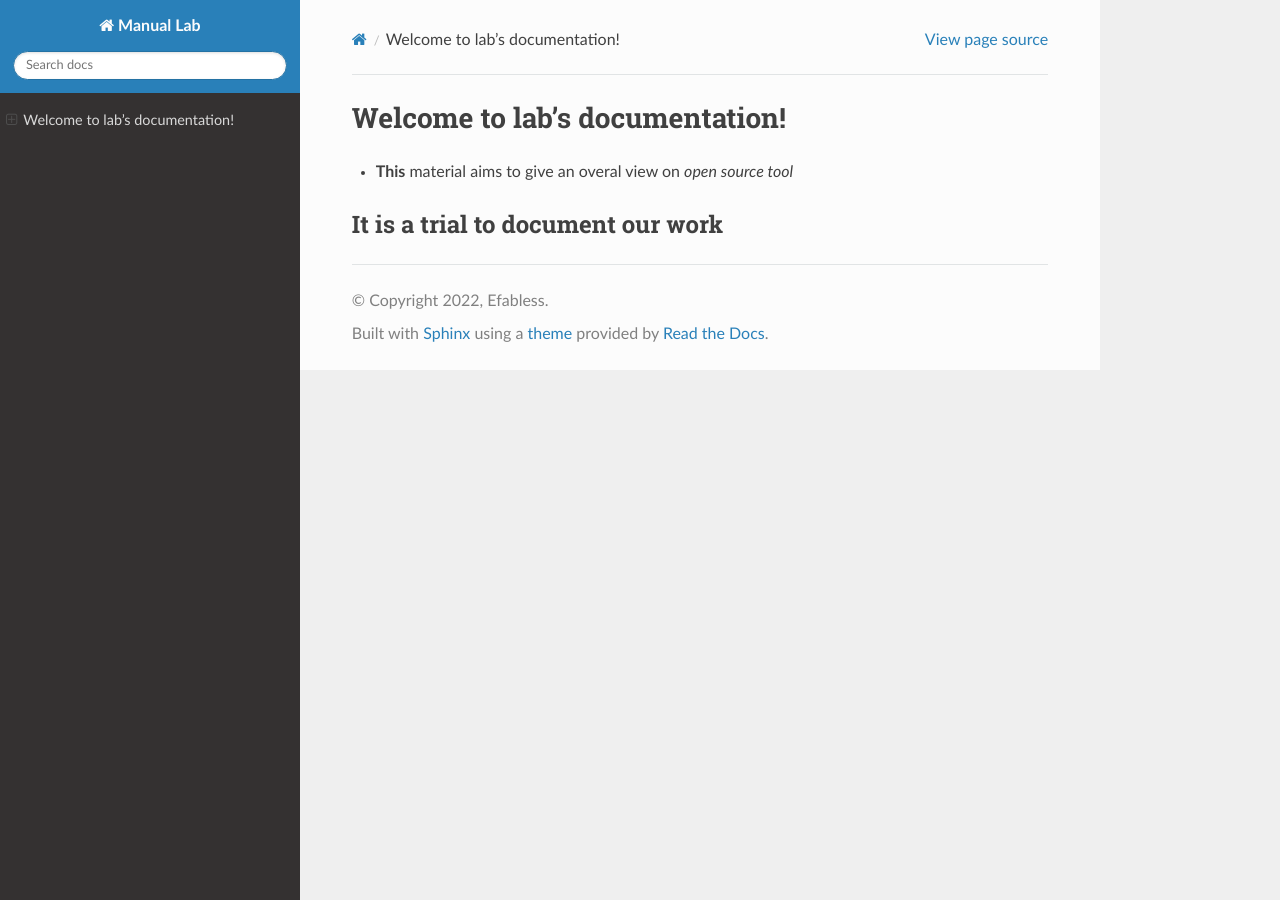
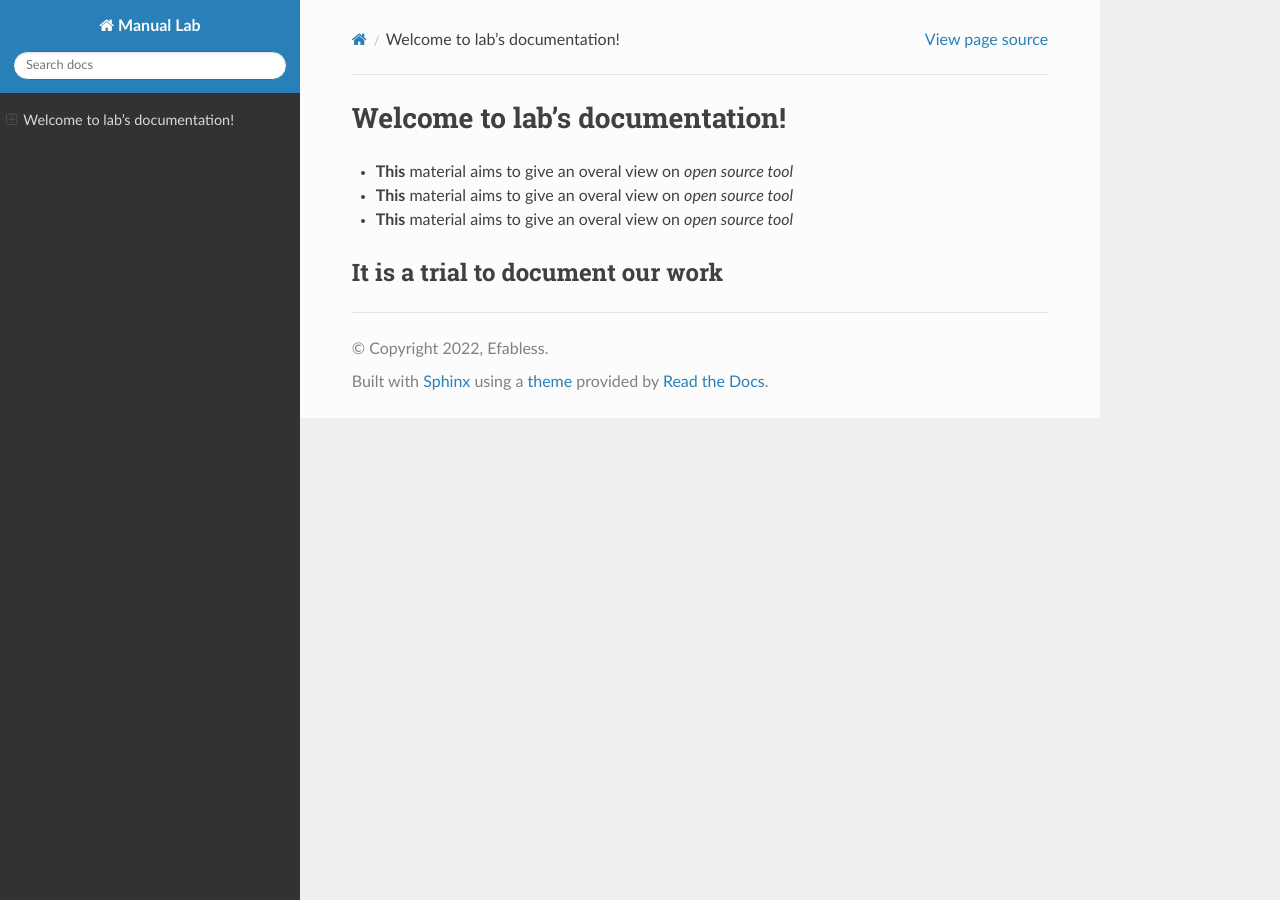
Before and after one commit to Ahmedredamohamed2022/Manual_Lab, a Sphinx documentation site: the page built from docs/source/index.rst, in a window 1280 px wide. Built offline with Sphinx 7.4.7 and the Read the Docs theme 2.0.0, drawn with Linux system fonts in a browser that asks for light colours.

Commit message:
Update index.rst

```diff
--- a/docs/source/index.rst
+++ b/docs/source/index.rst
@@ -8,6 +8,10 @@ Welcome to lab's documentation!
 
 * **This** material aims  to give an overal view on *open source tool*
 
+* **This** material aims  to give an overal view on *open source tool*
+
+* **This** material aims  to give an overal view on *open source tool*
+
 It is a trial to  document our work
 -----------------------------------
 .. toctree::
```
